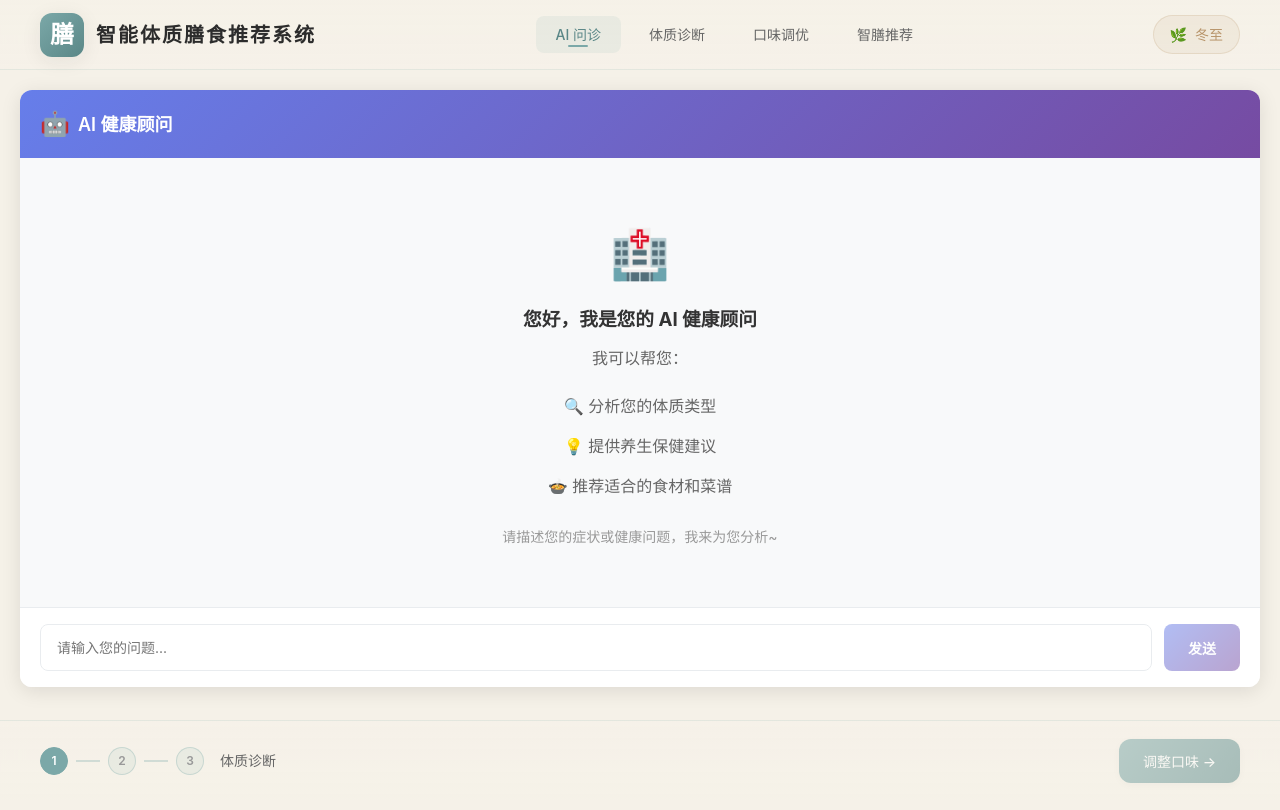
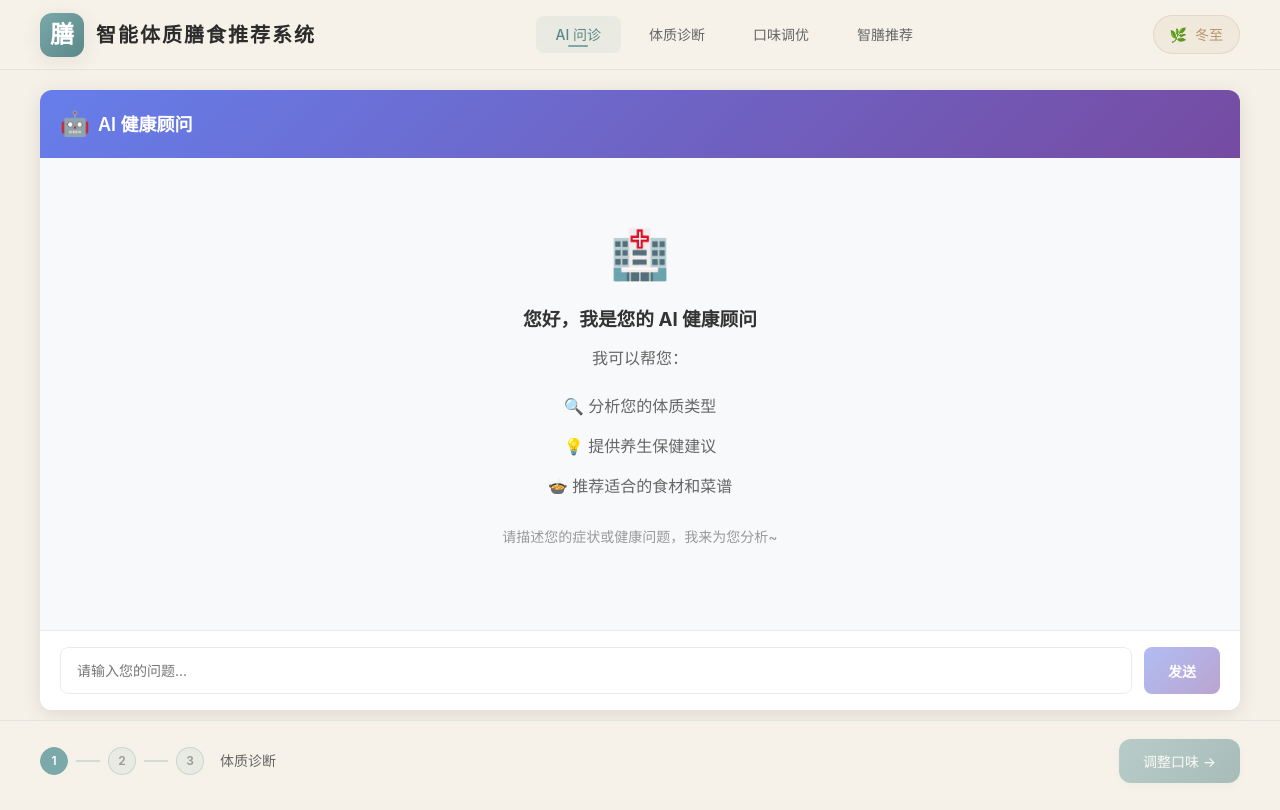
Before and after one commit to zhaojingnan040813/lyn-client, a Vue app: page /chat in a window 1280 px wide. Built offline with nearby package versions, Linux system fonts and the light colour scheme.

Commit message:
修复AI问诊页面输入区域下移的问题

```diff
--- a/src/components/chat/ChatWindow.vue
+++ b/src/components/chat/ChatWindow.vue
@@ -150,7 +150,6 @@ watch(
     display: flex;
     flex-direction: column;
     height: 100%;
-    max-height: 700px;
     background: #fff;
     border-radius: 12px;
     box-shadow: 0 4px 20px rgba(0, 0, 0, 0.1);
--- a/src/views/ChatView.vue
+++ b/src/views/ChatView.vue
@@ -1,9 +1,19 @@
 <template>
-  <ChatWindow />
+  <div class="chat-view">
+    <ChatWindow />
+  </div>
 </template>
 
 <script setup>
 import ChatWindow from "@/components/chat/ChatWindow.vue";
 </script>
 
-<style scoped></style>
+<style scoped>
+.chat-view {
+  height: calc(100vh - 180px);
+  min-height: 600px;
+  width: 100%;
+  max-width: 1200px;
+  margin: 0 auto;
+}
+</style>
```
